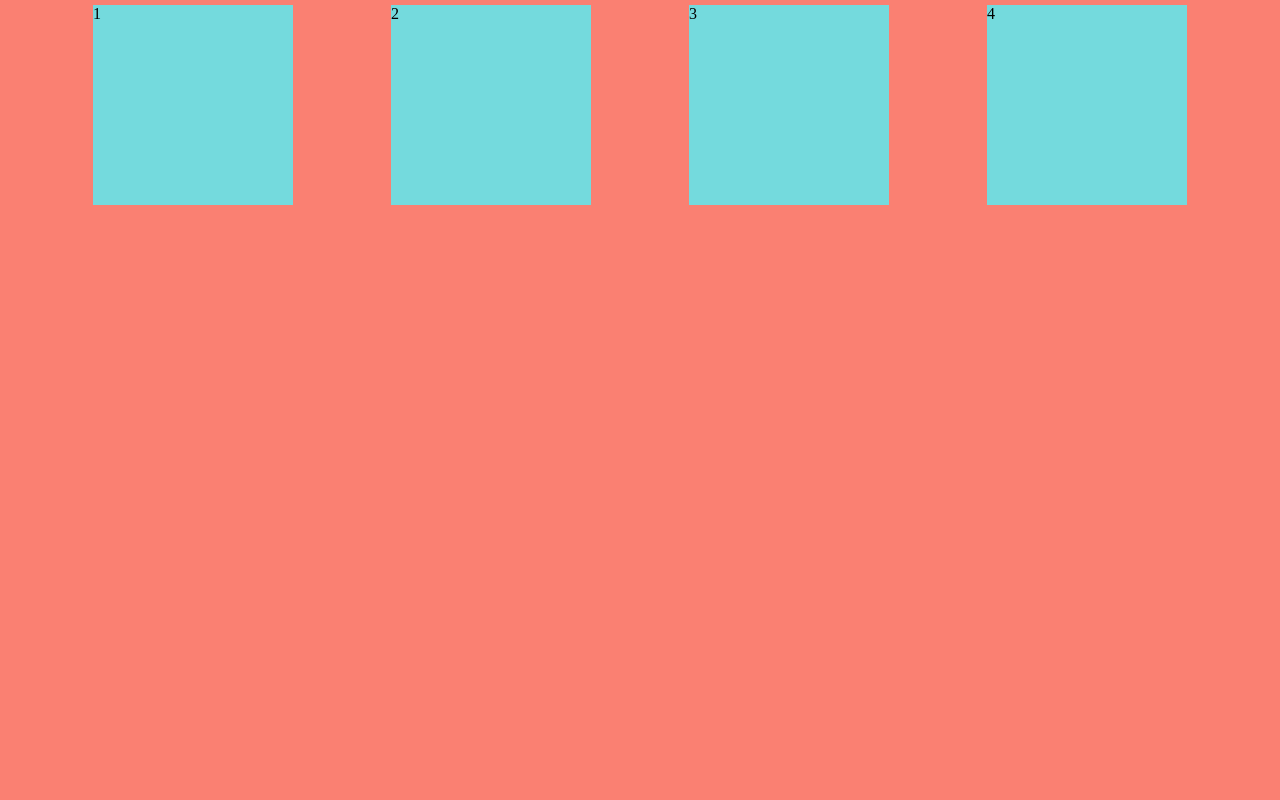
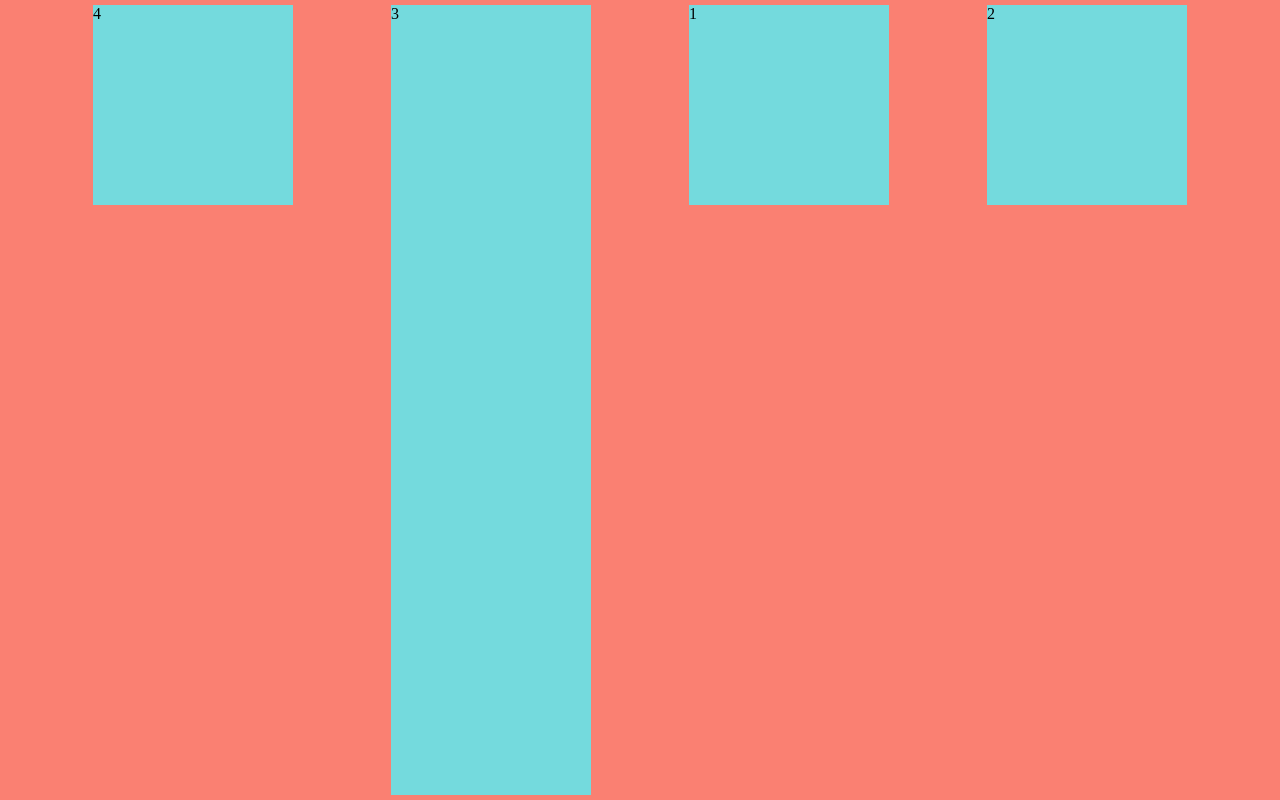
Before and after one commit to 3pyp/cinta-blanca-b41, a plain HTML site: page Clase-Flex/index.html in a window 1280 px wide. Drawn offline with Linux system fonts and the light colour scheme.

Commit message:
propiedades de los elementos hijos agregadas

```diff
--- a/Clase-Flex/index.html
+++ b/Clase-Flex/index.html
@@ -8,10 +8,10 @@
   </head>
   <body>
     <main class="father">
-      <div class="box">1</div>
-      <div class="box">2</div>
-      <div class="box">3</div>
-      <div class="box">4</div>
+      <div class="box one">1</div>
+      <div class="box two">2</div>
+      <div class="box three">3</div>
+      <div class="box four">4</div>
     </main>
   </body>
 </html>
--- a/Clase-Flex/style.css
+++ b/Clase-Flex/style.css
@@ -24,10 +24,10 @@ body {
   /* align-items: flex-start; */
   /* align-items: center; */
   /* align-items: flex-end; */
-  /* align-items: stretch; */
+  /* align-items: stretch; */ /* el valor stretch solo funciona si el o los elementos no tienen un alto definido */
 
   /* flex-wrap -- Permite controlar el comportamiento del ancho de los elementos hijos */
-  flex-wrap: wrap;
+  /* flex-wrap: wrap; */
 
   /* align-content -- Modificamos los elementos hijos en su eje Y (verticalmente) cuando flex-wrap tiene su valor wrap */
   /* align-content: space-between; */
@@ -50,3 +50,17 @@ body {
   height: 200px;
   background-color: rgb(116, 218, 221);
 }
+.three {
+  height: auto;
+  align-self: stretch;/* el valor stretch solo funciona si el o los elementos no tienen un alto definido */
+  order: 2;
+}
+.one {
+  order: 3;
+}
+.two {
+  order: 4;
+}
+.four {
+  order: 1;
+}
```
